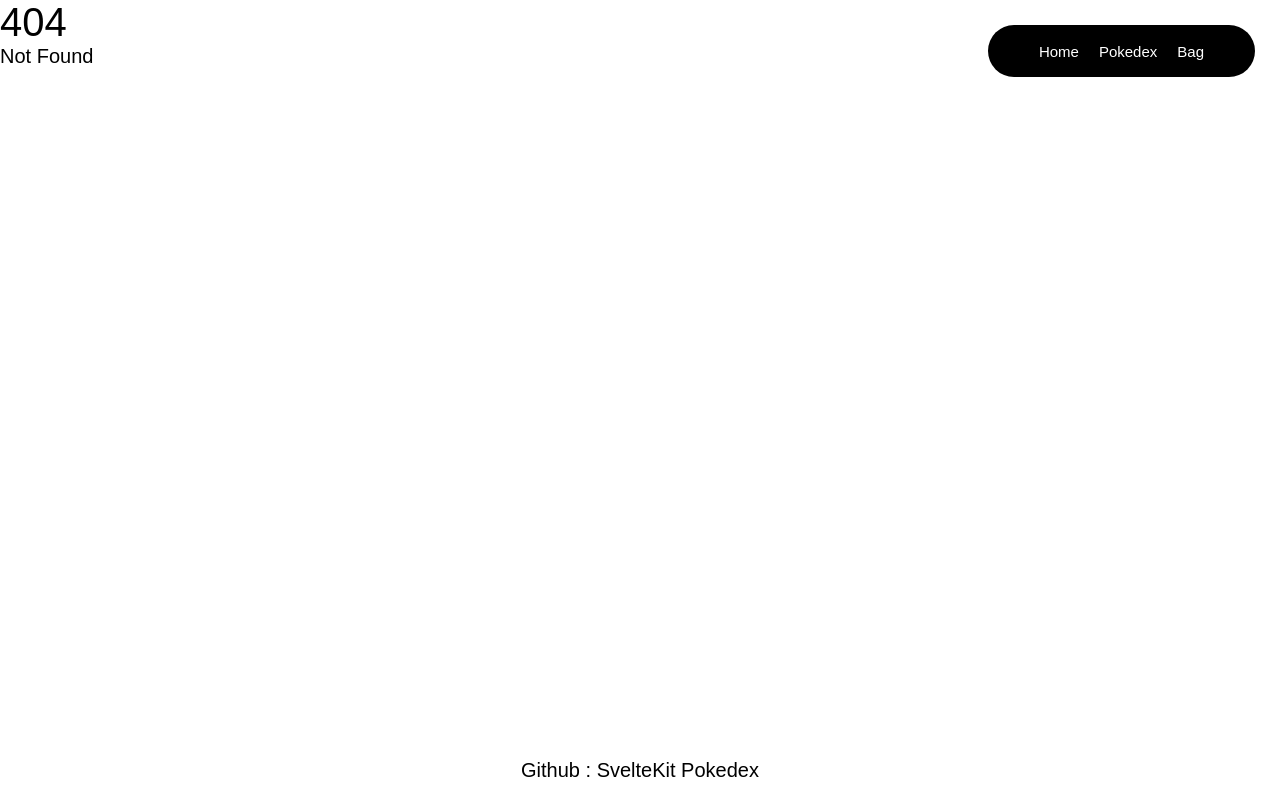
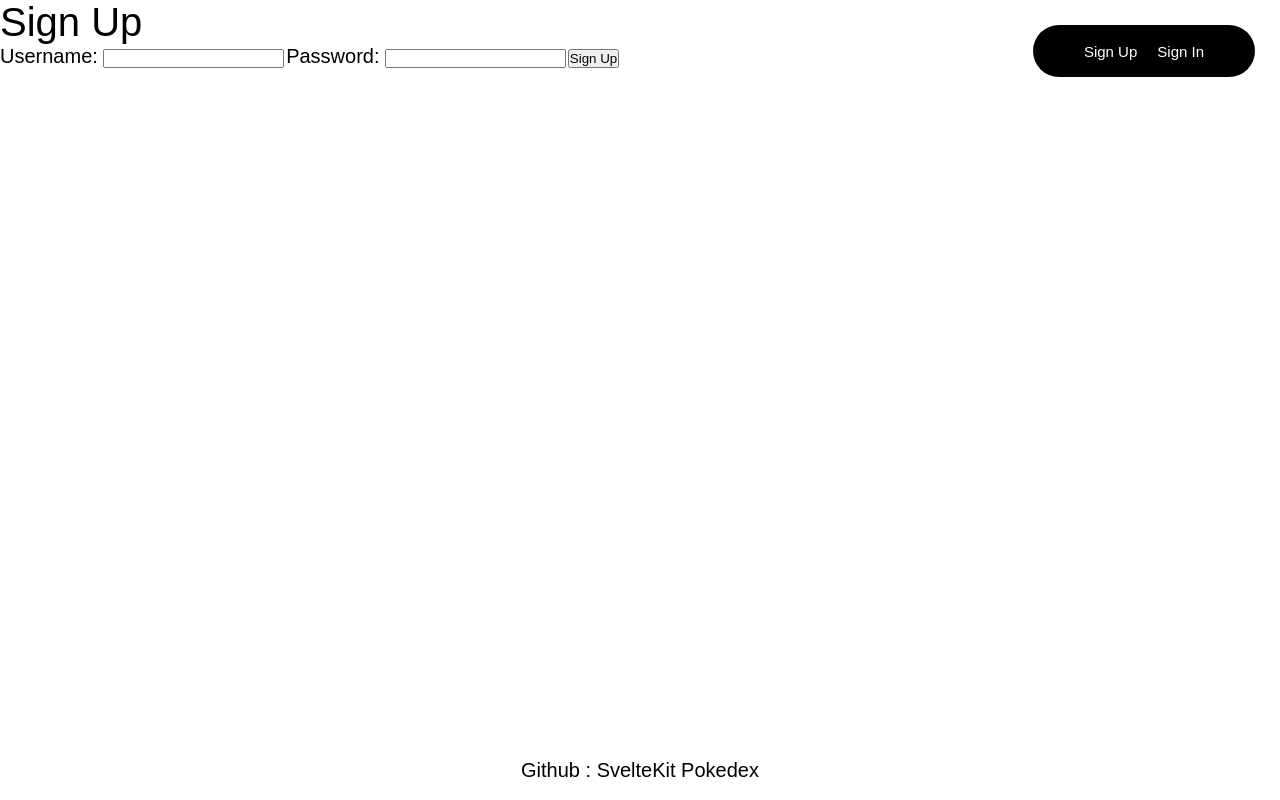
Before and after one commit to alexis-duru/sveltekit-pokedex, a SvelteKit app: page /signup in a window 1280 px wide. Before the commit this address had no page. Built offline with nearby package versions, Linux system fonts and the light colour scheme.

Commit message:
[addon] add authentication in localStorage

```diff
--- a/src/routes/Header.svelte
+++ b/src/routes/Header.svelte
@@ -1,6 +1,31 @@
 <script>
     //@ts-nocheck
     import { onMount } from 'svelte';
+
+    let error = '';
+    let validate = '';
+    let isAuthenticated = false;
+	let user = {};
+
+    onMount(() => {
+        const storedUser = localStorage.getItem('user');
+        const user = JSON.parse(storedUser);
+
+        if (user) {
+            isAuthenticated = true;
+        }
+    });
+
+    const handleSignOut = () => {
+        localStorage.removeItem('user');
+		localStorage.removeItem('bag');
+		isAuthenticated = false;
+        validate = 'Vous êtes maintenant déconnecté. Vous allez être redirigé vers la page d\'accueil.';
+        setTimeout(() => {
+            validate = '';
+            location.href = '/';
+        }, 3000);
+    };
 
     const linksNavigation = [
         {
@@ -17,34 +42,75 @@
         },
     ];
 
-	const activeLink = () => {
-		const links = document.querySelectorAll('nav ul li a');
-		links.forEach((link) => {
-			link.addEventListener('click', () => {
+    const linksAuthenticated = [
+		{
+			name: 'Sign Up',
+			url: '/signup'
+		},
+        {
+            name: 'Sign In',
+            url: '/signin'
+        },
+    ];
+
+    const activeLink = (event) => {
+        const links = [...document.querySelectorAll('nav ul li a')];
         links.forEach((link) => {
             link.classList.remove('active');
         });
 
-				link.classList.add('active');
+        event.target.classList.add('active');
+    };
+
+	onMount(() => {
+		const storedUser = localStorage.getItem('user');
+		user = JSON.parse(storedUser);
 	});
-
-		});
-	};
 </script>
 
 <header>
+	<!-- If is authenticated, bonjour user.username sinon "" -->
+	<h1>{isAuthenticated ? `Bonjour ${user.username} !` : ''}</h1>
+	{#if error}
+		<div class="notification-error">{error}</div>
+	{/if}
+    {#if validate}
+        <div class="notification-validate">{validate}</div>
+    {/if}
     <nav>
         <ul>
-			{#each linksNavigation as link}
+            {#if !isAuthenticated}
+                {#each linksAuthenticated as link}
                     <li>
                         <a
                             href={link.url}
-					 on:click={activeLink}
+                            on:click={e => activeLink(e)}
                         >
                             {link.name}
                         </a>
                     </li>
                 {/each}
+            {/if}
+            {#if isAuthenticated}
+				{#each linksNavigation as link}
+					<li>
+						<a
+							href={link.url}
+							on:click={e => activeLink(e)}
+						>
+							{link.name}
+						</a>
+					</li>
+				{/each}
+                <li>
+                    <a
+                        href="/"
+                        on:click={handleSignOut}
+                    >
+                        Sign Out
+                    </a>
+                </li>
+            {/if}
         </ul>
     </nav>
 
--- /dev/null
+++ b/src/routes/signup/+page.svelte
@@ -0,0 +1,61 @@
+<script>
+    //@ts-nocheck
+    let username = '';
+    let password = '';
+    let error = '';
+    let validate = '';
+
+    const handleSignUp = () => {
+        if (!username || !password) {
+            error = 'Veuillez remplir tous les champs.';
+            setTimeout(() => {
+                error = '';
+            }, 3000);
+            return;
+        }
+
+        if(localStorage.getItem('user')) {
+            error = "Ce nom d'utilisateur est déjà pris.";
+            setTimeout(() => {
+                error = '';
+            }, 3000);
+            return;
+        }
+
+        const user = { username, password };
+
+        localStorage.setItem('user', JSON.stringify(user));
+
+        validate = 'Votre compte a bien été créé. Vous allez être redirigé vers la page de connexion.';
+        setTimeout(() => {
+            validate = '';
+            location.href = '/signin';
+        }, 3000);
+    };
+  </script>
+
+    <svelte:head>
+        <title>Sign Up</title>
+        <meta name="description" content="Svelte demo app" />
+    </svelte:head>
+
+<section class="signup">
+  <h1>Sign Up</h1>
+  {#if error}
+    <div class="notification-error">{error}</div>
+    {/if}
+    {#if validate}
+    <div class="notification-validate">{validate}</div>
+    {/if}
+  <form on:submit|preventDefault={handleSignUp}>
+    <label>
+      Username:
+      <input bind:value={username} />
+    </label>
+    <label>
+      Password:
+      <input type="password" bind:value={password} />
+    </label>
+    <button type="submit">Sign Up</button>
+  </form>
+</section>
--- a/src/style/sass/abstracts/_animations.scss
+++ b/src/style/sass/abstracts/_animations.scss
@@ -2,6 +2,7 @@
     animation: fadeText 2s ease-in-out;
     position: absolute;
     bottom: 10rem;
+    color: green;
     @keyframes fadeText {
         0% {
             opacity: 0;
@@ -16,6 +17,7 @@
 }
 
 .catched__item {
+    color: green;
     animation: fadeImg 0.3s ease-in-out both;
     @keyframes fadeImg {
         0% {
@@ -29,3 +31,55 @@
         }
     }
 }
+
+.notification-validate {
+    animation: fadeText 3.2s ease-in-out;
+    position: absolute;
+    top: 10rem;
+    background-color: green;
+    color: white;
+    border-radius: 50px;
+    padding: 1.5rem 2rem;
+    display: flex;
+    align-items: center;
+    justify-content: center;
+    text-align: center;
+    font-size: 1.5rem;
+    @keyframes fadeText {
+        0% {
+            opacity: 0;
+        }
+        50% {
+            opacity: 1;
+        }
+        100% {
+            opacity: 0;
+        }
+    }
+}
+
+.notification-error {
+    animation: fadeText 3.2s ease-in-out;
+    position: absolute;
+    top: 10rem;
+    background-color: red;
+    color: white;
+    border-radius: 50px;
+    padding: 1.5rem 2rem;
+    display: flex;
+    align-items: center;
+    justify-content: center;
+    text-align: center;
+    font-size: 1.5rem;
+    @keyframes fadeText {
+        0% {
+            opacity: 0;
+        }
+        50% {
+            opacity: 1;
+        }
+        100% {
+            opacity: 0;
+        }
+    }
+}
--- a/src/style/sass/layouts/_navigation.scss
+++ b/src/style/sass/layouts/_navigation.scss
@@ -13,6 +13,13 @@ header {
     border-radius: 50px;
     transition: 0.3s ease-in-out;
     border: 1px solid transparent;
+    h1 {
+        position: fixed;
+        top: 2.5rem;
+        left: 2.5rem;
+        color: black;
+        font-size: 2rem;
+    }
     nav ul {
         display: flex;
         gap: 2rem;
```
Also changed, not shown: src/routes/+page.svelte (+21 -1 lines), src/routes/signin/+page.svelte (added, +59 -0 lines). Lines whose indentation alone changed are shown as unchanged.
